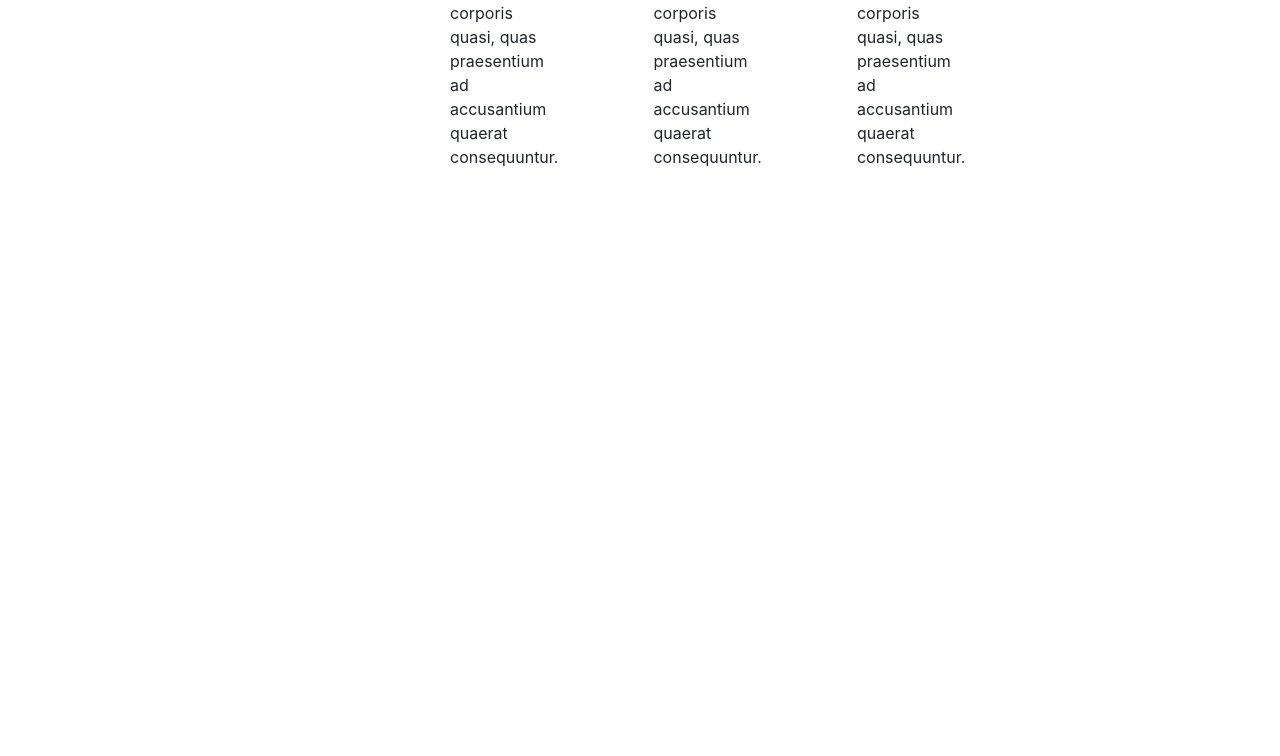
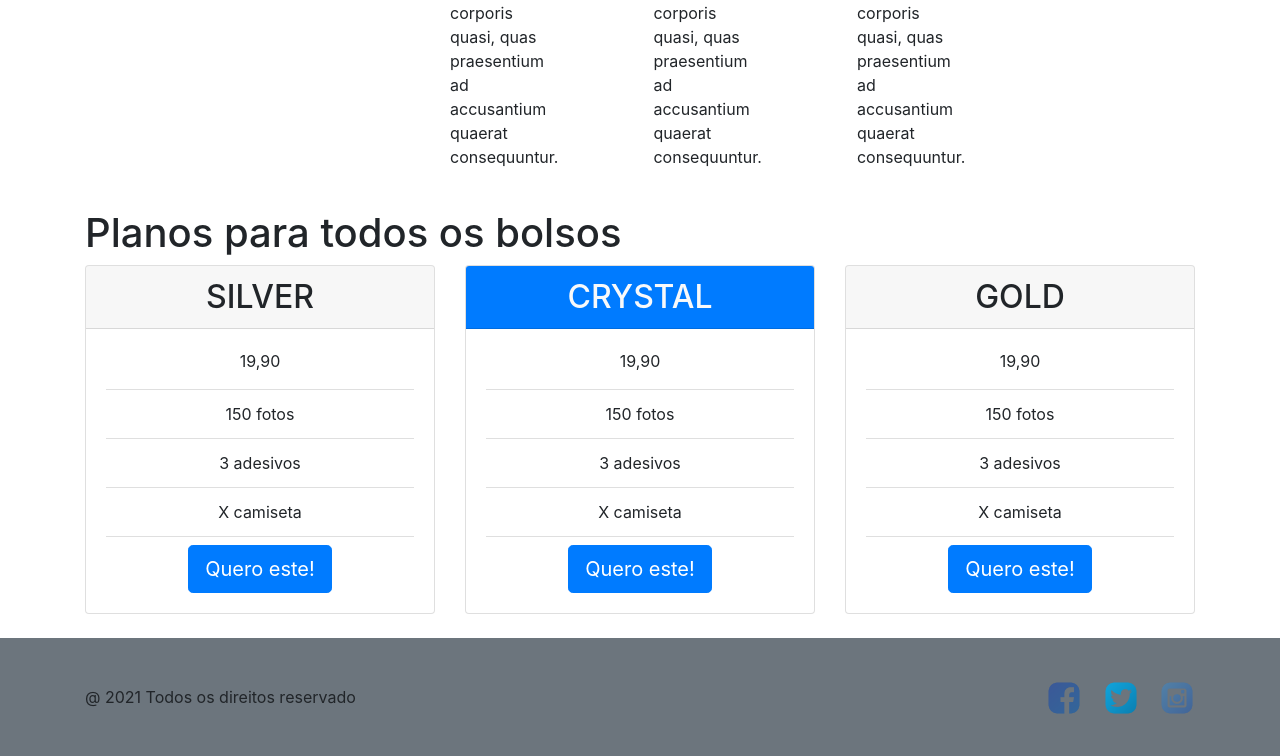
Before and after one commit to Alisson7Neres/projeto-better, a PHP site: page / in a window 1280 px wide. Shown: the part 2004-2760 px from the top of the page. Before the commit the page ends 2171 px from the top, so only its background shows below. Run offline with PHP 8.4, Linux system fonts and the light colour scheme; grey boxes labelled with a size stand in for pictures from a placeholder-image service; some libraries are stand-ins or nearby versions.

Commit message:
Adicionando cards e o footer

```diff
--- a/projeto-better/css/better-tema.css
+++ b/projeto-better/css/better-tema.css
@@ -3,5 +3,28 @@
     background-size: cover;
     background-position: center;
     color: #fff;
+}
 
-}
+.social a[href='http://facebook.com/betterimages'] {
+    background: url(../img/icone-face.png);
+    background-size: 36px 36px
+    }
+    .social a[href='http://twitter.com/betterimages'] {
+    background: url(../img/icone-twitter.png);
+    background-size: 36px 36px
+    }
+    .social a[href='http://instagram.com/betterimages'] {
+    background: url(../img/icone-insta.png);
+    background-size: 36px 36px
+    }
+
+    .social a {
+        display: block;
+        width: 36px;
+        height: 36px;
+        text-indent: -9999px;
+        }
+        .social li {
+        display: inline-block;
+        margin-left: 1em;
+        }
--- a/projeto-better/index.html
+++ b/projeto-better/index.html
@@ -246,6 +246,85 @@
                         </div>
                     </div>
                 </section>
+
+                <section class="container planos pt-4 pb-4">
+                    <h1>Planos para todos os bolsos</h1>
+                    <div class="row">
+                        <div class="col-md-4">
+
+                            <div class="card text-center">
+                                <h2 class="card-header text-uppercase">Silver</h2>
+                                <div class="card-body">
+                                    <p>19,90</p>
+
+                                    <ul class="list-group list-group-flush mb-2">
+                                        <li class="list-group-item">150 fotos</li>
+                                        <li class="list-group-item">3 adesivos</li>
+                                        <li class="list-group-item">X camiseta</li>
+                                    </ul>
+
+                                    <button class="btn btn-primary btn-lg">
+                                        Quero este!
+                                    </button>
+                                </div>
+                            </div>
+                        </div>
+
+                        <div class="col-md-4">
+
+                            <div class="card text-center">
+                                <h2 class="card-header text-uppercase bg-primary text-light">Crystal</h2>
+                                <div class="card-body">
+                                    <p>19,90</p>
+
+                                    <ul class="list-group list-group-flush mb-2">
+                                        <li class="list-group-item">150 fotos</li>
+                                        <li class="list-group-item">3 adesivos</li>
+                                        <li class="list-group-item">X camiseta</li>
+                                    </ul>
+
+                                    <button class="btn btn-primary btn-lg">
+                                        Quero este!
+                                    </button>
+                                </div>
+                            </div>
+                        </div>
+
+                        <div class="col-md-4">
+
+                            <div class="card text-center">
+                                <h2 class="card-header text-uppercase">Gold</h2>
+                                <div class="card-body">
+                                    <p>19,90</p>
+
+                                    <ul class="list-group list-group-flush mb-2">
+                                        <li class="list-group-item">150 fotos</li>
+                                        <li class="list-group-item">3 adesivos</li>
+                                        <li class="list-group-item">X camiseta</li>
+                                    </ul>
+
+                                    <button class="btn btn-primary btn-lg">
+                                        Quero este!
+                                    </button>
+                                </div>
+                            </div>
+                        </div>
+                        </div>
+                    </section>
+
+                    <footer class="bg-secondary pt-4 pb-4">
+                        <div class="container d-flex justify-content-between align-items-center">
+                        <span>
+                            @ 2021 Todos os direitos reservado
+                        </span>
+
+                        <ul class="social">
+                            <li><a href="http://facebook.com/betterimages" class="text-hide">Facebook</a></li>
+                            <li><a href="http://twitter.com/betterimages" class="text-hide">Twitter</a></li>
+                            <li><a href="http://instagram.com/betterimages" class="text-hide">Instagram</a></li>
+                        </ul>
+                        </div>
+                    </footer>
                     <script src="js/jquery.js"></script>
                     <script src="js/bootstrap.min.js"></script>
                 </body>
```
Lines whose indentation alone changed are shown as unchanged.
